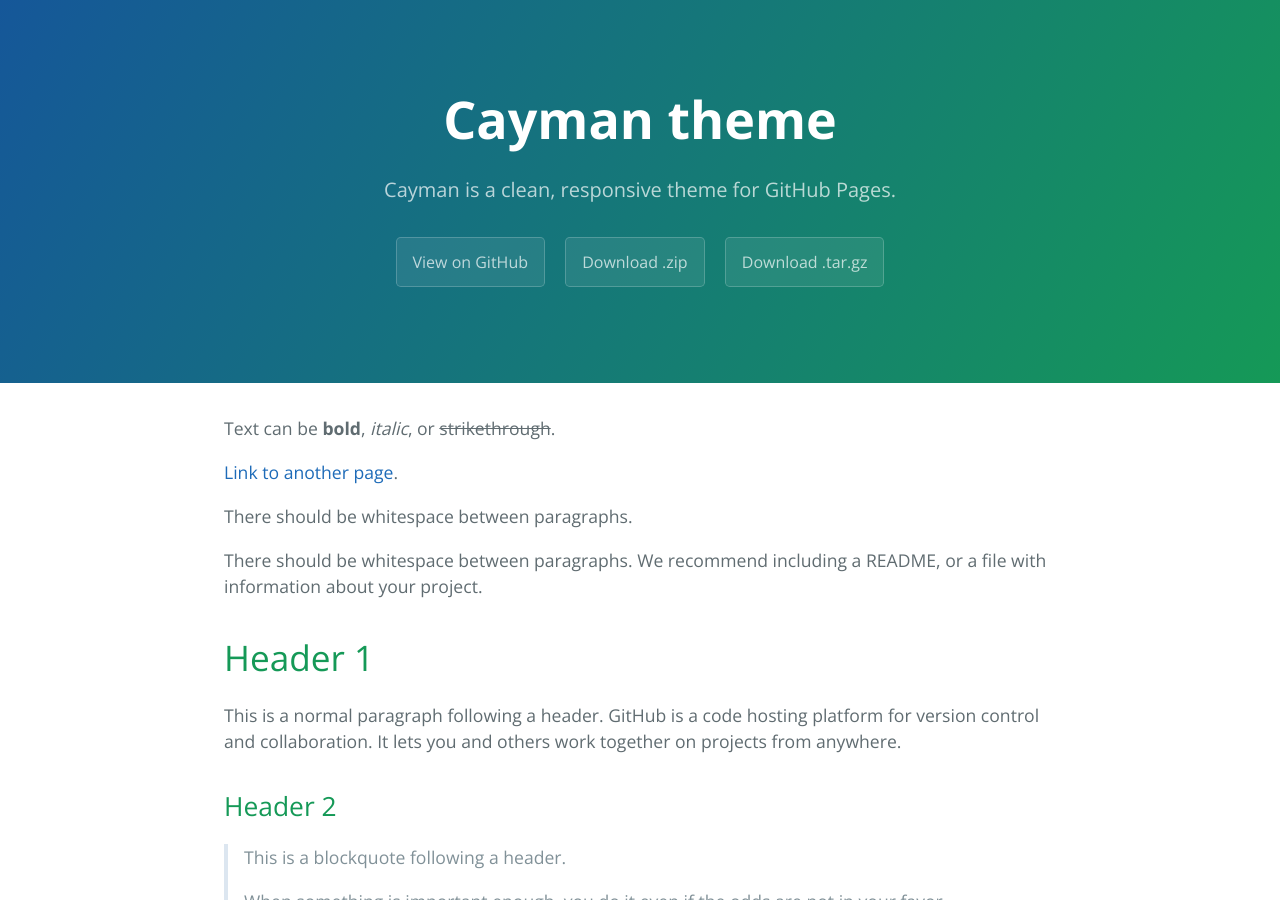
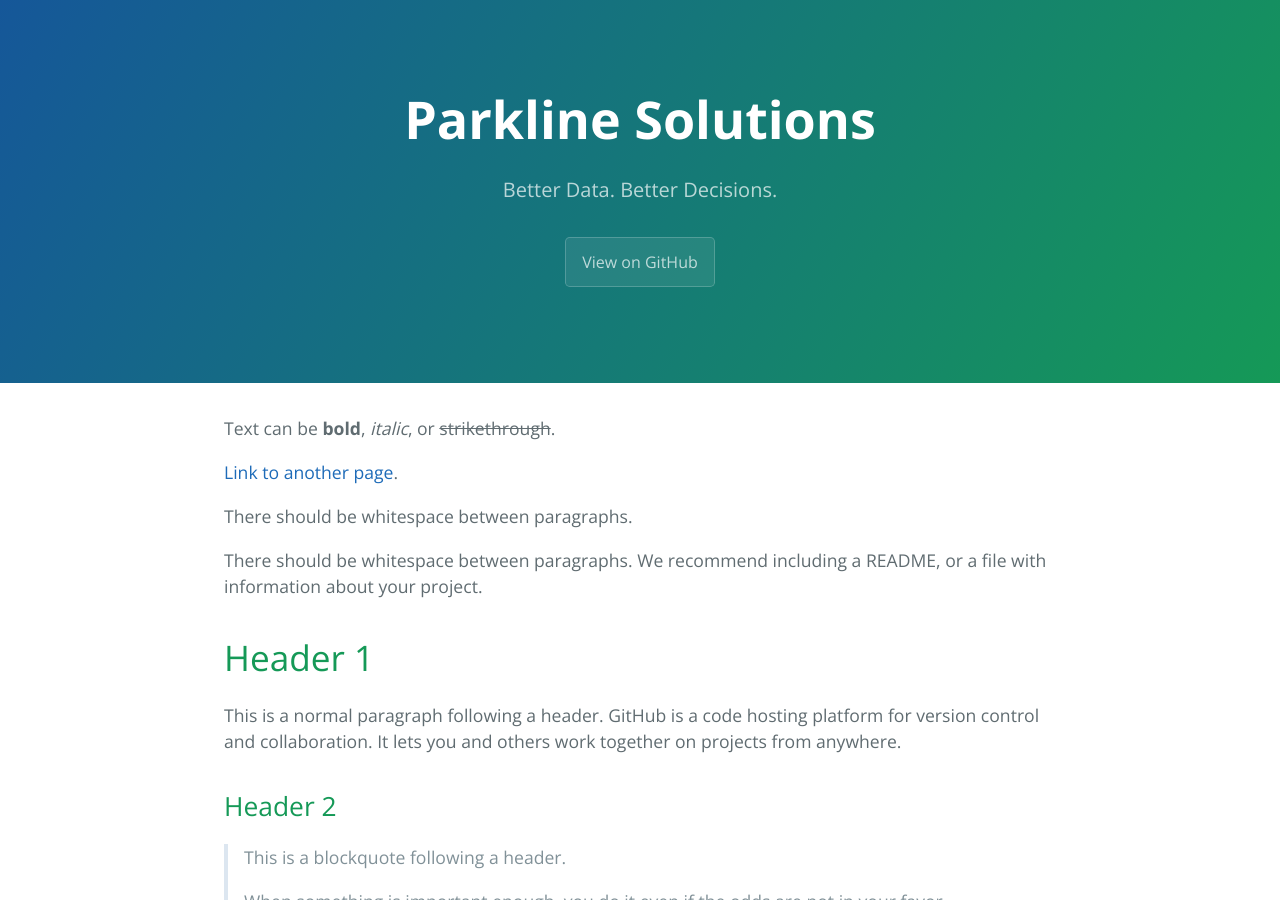
Before and after one commit to danthegolfer25/ParklineSolutionsSite, a Jekyll site: the page built from index.md, in a window 1280 px wide and 900 px high. Built offline with Jekyll 4.4.1, drawn with Linux system fonts in a browser that asks for light colours.

Commit message:
Update _config.yml

```diff
--- a/_config.yml
+++ b/_config.yml
@@ -1,5 +1,5 @@
-title: Cayman theme
-description: Cayman is a clean, responsive theme for GitHub Pages.
-show_downloads: true
+title: Parkline Solutions
+description: Better Data. Better Decisions.
+show_downloads: false
 google_analytics:
 theme: jekyll-theme-cayman
```
